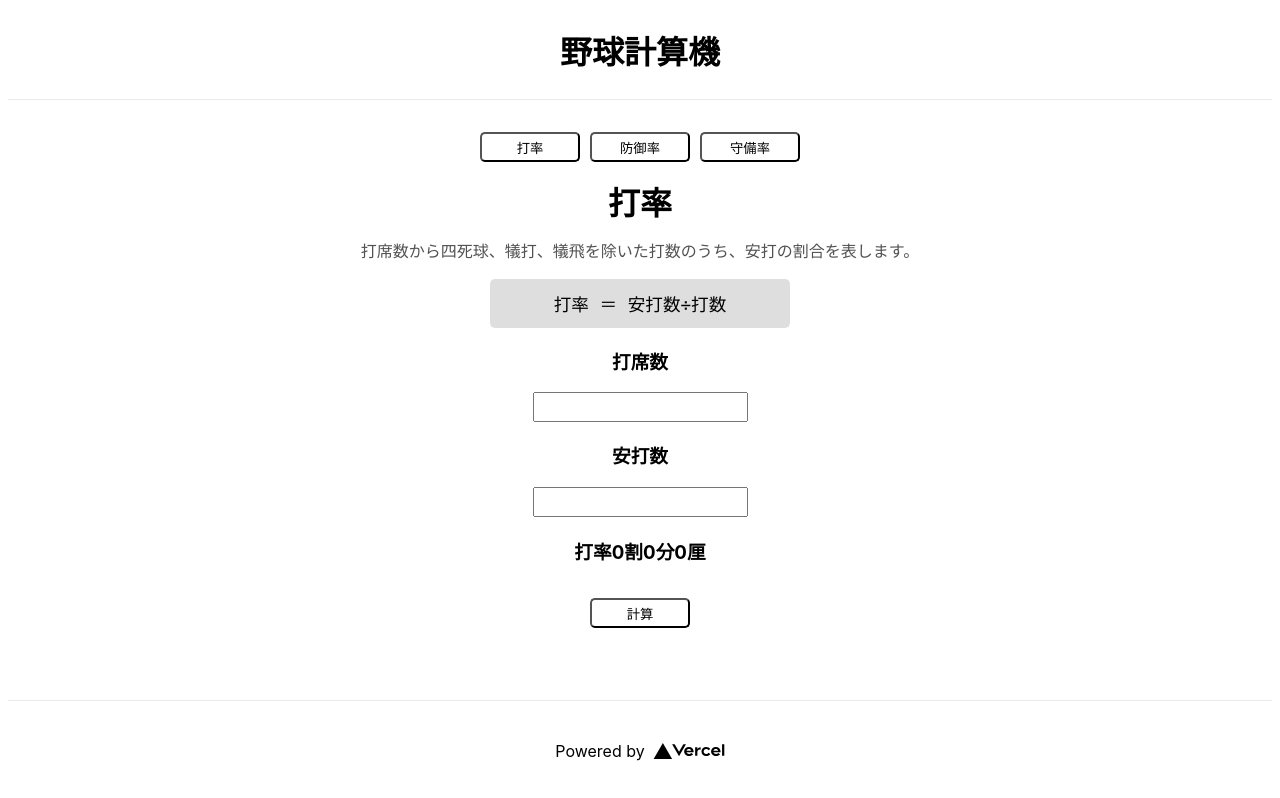
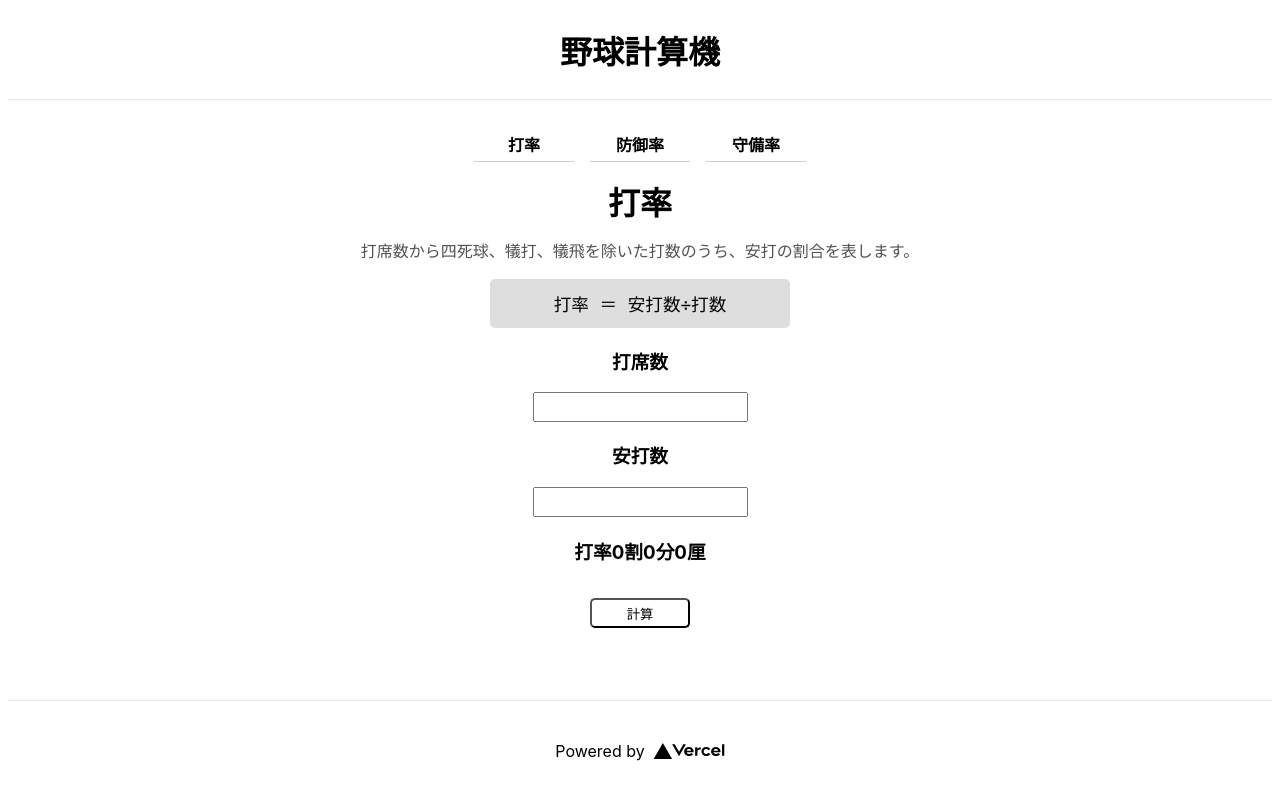
Before and after one commit to kazuya-minei/Baseball-calculator, a Next.js app: page / in a window 1280 px wide. Built offline with nearby package versions, Linux system fonts and the light colour scheme.

Commit message:
💄 デザインの変更

```diff
--- a/src/pages/index.jsx
+++ b/src/pages/index.jsx
@@ -5,7 +5,7 @@ import { Footer } from 'src/components/Footer'
 import { Header } from 'src/components/Header';
 // import { BattingAvarage } from 'src/components/Functions/BattingAverage';
 // import { EarnedRunAverage } from 'src/components/Functions/EarnedRunAverage';
-import { useFunctionChanger } from 'src/components/hooks/ChangeFunction';
+import { useFunctionChanger } from 'src/hooks/ChangeFunction';
 
 
 export default function Home() {
@@ -40,10 +40,10 @@ export default function Home() {
 
           onClick={changeFunction("ERA")}だと、 Too many re-renders. というエラーが発生するので
           アロー関数で対応*/}
-      <div>
-        <button className={styles.changeButton} onClick={() => changeFunction("BA")}>打率</button>
-        <button className={styles.changeButton} onClick={() => changeFunction("ERA")}>防御率</button>
-        <button className={styles.changeButton} onClick={() => changeFunction("FA")}>守備率</button>
+      <div className={styles.buttons}>
+        <div className={styles.changeButton} onClick={() => changeFunction("BA")}>打率</div>
+        <div className={styles.changeButton} onClick={() => changeFunction("ERA")}>防御率</div>
+        <div className={styles.changeButton} onClick={() => changeFunction("FA")}>守備率</div>
       </div>
         {isFunction}
       </main>
--- a/src/styles/Home.module.css
+++ b/src/styles/Home.module.css
@@ -42,11 +42,21 @@
 }
 
 /* changebutton */
+.buttons {
+  display: flex;
+  flex-wrap: wrap;
+  max-width: 600px;
+}
+
 .changeButton {
-  margin: 16px 5px;
+  margin: 16px 8px;
   width: 100px;
   height: 30px;
-  background-color:white;
-  border-color: black;
-  border-radius: 5px;
+  font-weight: 600;
+  border-bottom: solid 1px hsla(0, 0%, 50%, 0.400);
+  text-align: center;
 }
+
+.changeButton:hover {
+  background-color: rgba(128, 128, 128, 0.200);
+}
```
Also changed, not shown: src/hooks/ChangeFunction.jsx (renamed from src/components/hooks/ChangeFunction.jsx).
